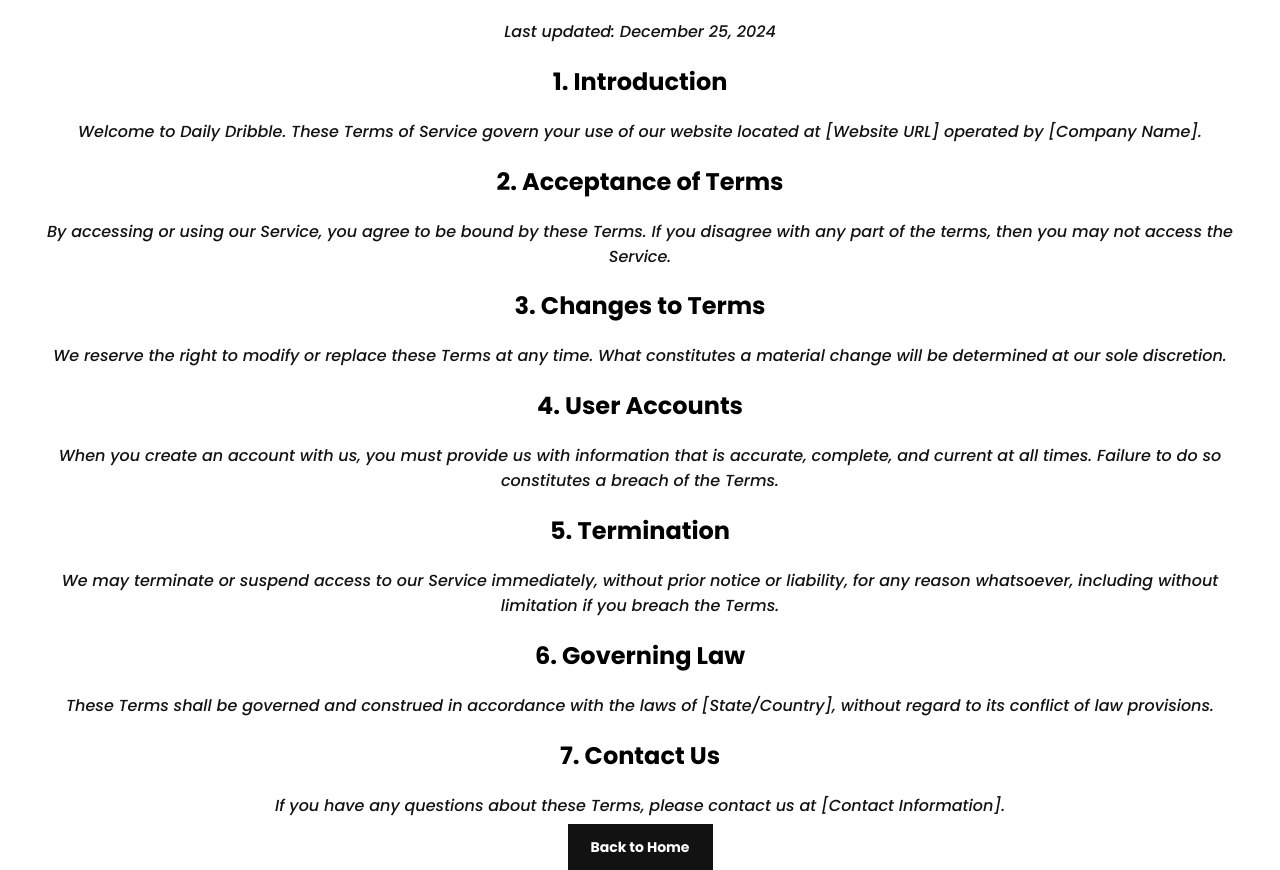
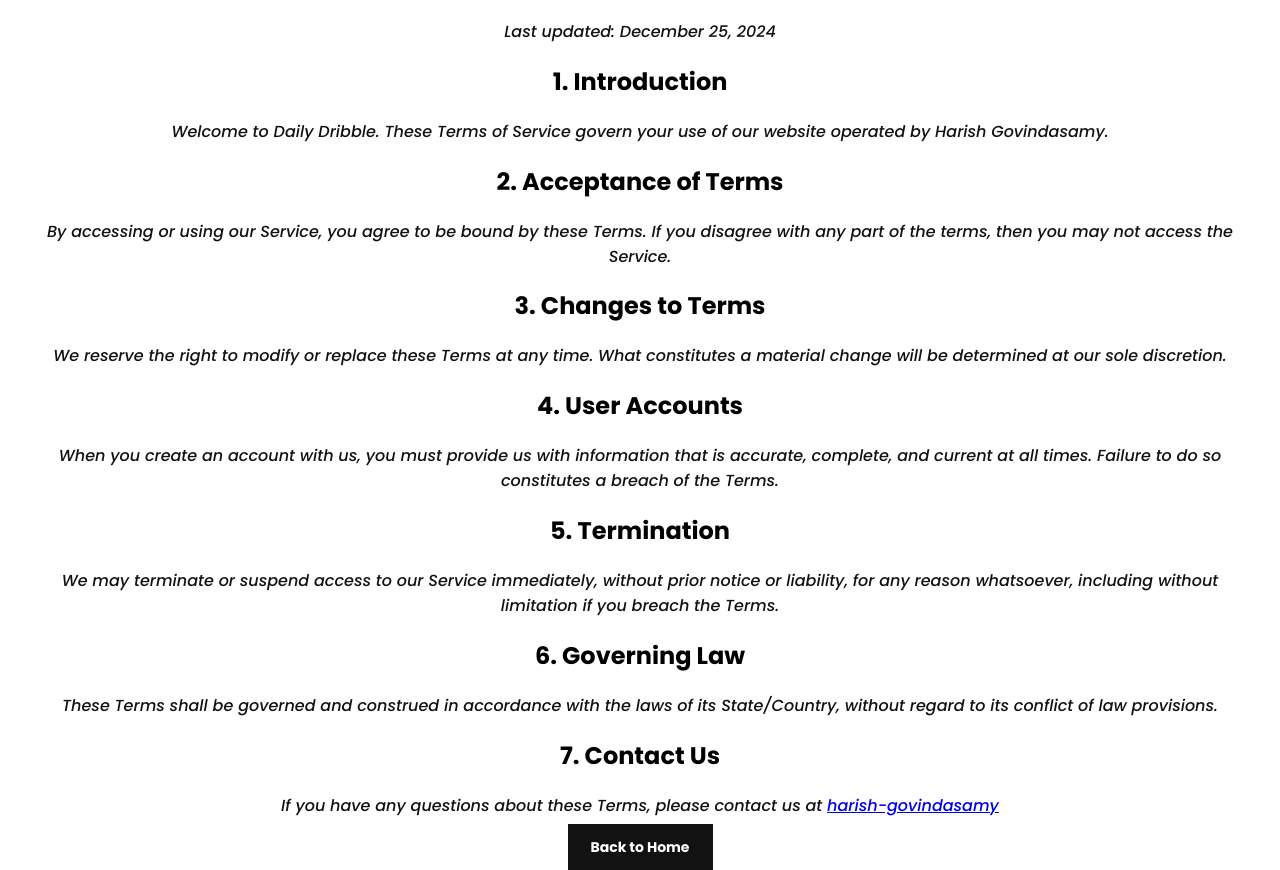
Before and after one commit to harish-govindasamy/scrimba-solo-project, a website built with Vite: page tos.html in a window 1280 px wide. Shown: the part 72-942 px from the top of the page. Built offline with nearby package versions, Linux system fonts and the light colour scheme.

Commit message:
solo-project-scrimba-updated

```diff
--- a/tos.html
+++ b/tos.html
@@ -16,7 +16,7 @@
       <h2>1. Introduction</h2>
       <p class="para">
         Welcome to Daily Dribble. These Terms of Service govern your use of our
-        website located at [Website URL] operated by [Company Name].
+        website operated by Harish Govindasamy.
       </p>
 
       <h2>2. Acceptance of Terms</h2>
@@ -49,13 +49,15 @@
       <h2>6. Governing Law</h2>
       <p class="para">
         These Terms shall be governed and construed in accordance with the laws
-        of [State/Country], without regard to its conflict of law provisions.
+        of its State/Country, without regard to its conflict of law provisions.
       </p>
 
       <h2>7. Contact Us</h2>
       <p class="para">
         If you have any questions about these Terms, please contact us at
-        [Contact Information].
+        <a href="https://github.com/harish-govindasamy" target="_blank"
+          >harish-govindasamy</a
+        >
       </p>
       <a class="btn back-link" href="index.html" target="_self">Back to Home</a>
     </div>
```
